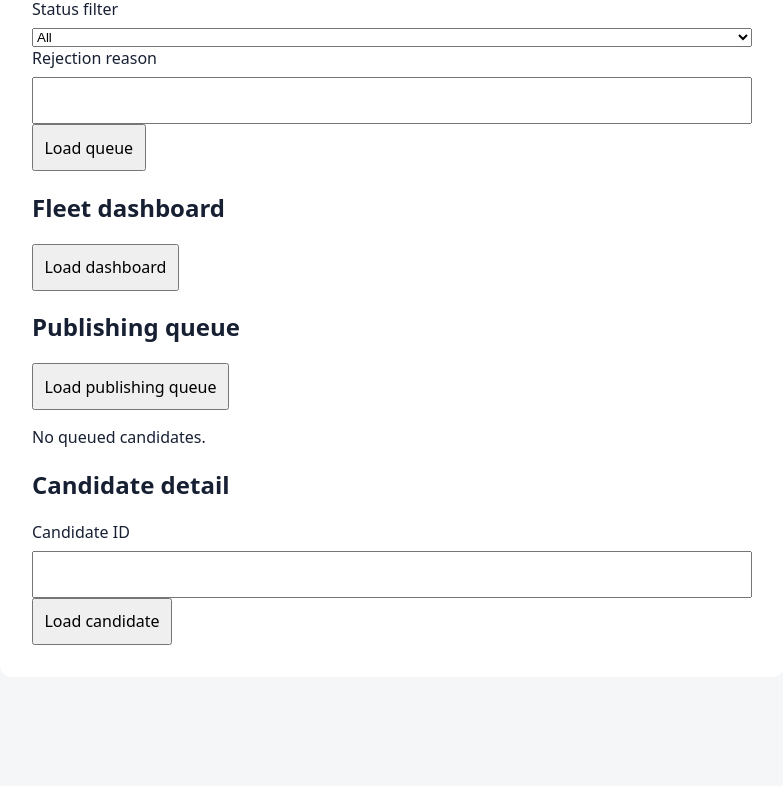
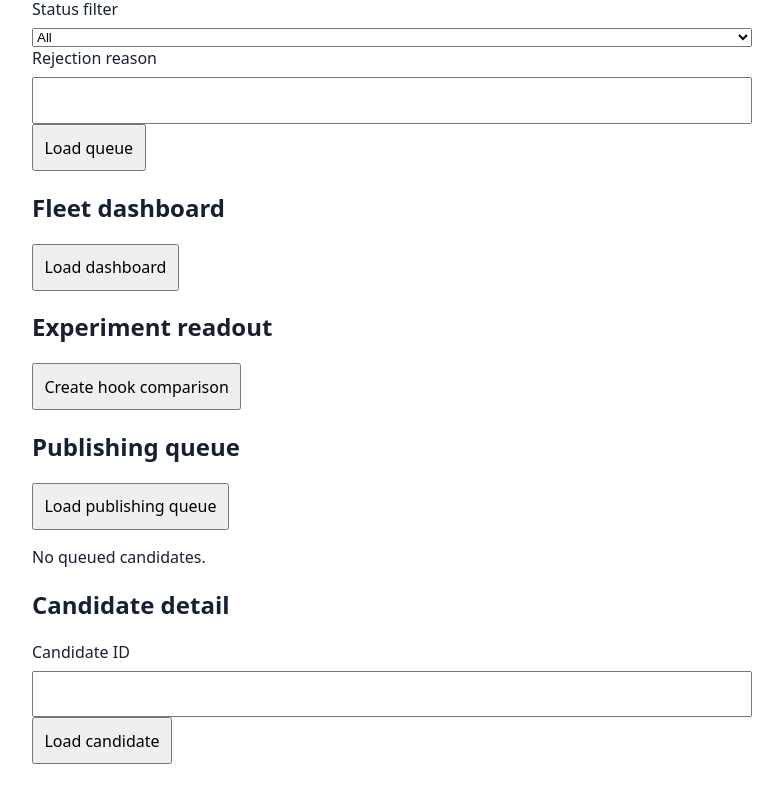
Before and after one commit to Sebochan69/ClipOps, a React (Vite) app in the folder frontend/: page / in a window 1280 px wide. Shown: the part 1017-1803 px from the top of the page, without its empty margins (248-1031 px from the left). Before the commit the page ends 1742 px from the top, so only its background shows below. Built offline with nearby package versions, Linux system fonts and the light colour scheme.

Commit message:
feat: add experiment readout UI

```diff
--- a/frontend/src/main.tsx
+++ b/frontend/src/main.tsx
@@ -35,6 +35,7 @@ function App() {
   const [rejectionReason, setRejectionReason] = useState("");
   const [publishingQueue, setPublishingQueue] = useState<PublishingItem[]>([]);
   const [dashboard, setDashboard] = useState<Dashboard | null>(null);
+  const [experiment, setExperiment] = useState<{ name: string; variant_a: string; variant_b: string; confidence_note: string | null } | null>(null);
 
   async function loadFile(event: ChangeEvent<HTMLInputElement>) {
     const file = event.target.files?.[0];
@@ -75,6 +76,12 @@ function App() {
     const response = await fetch(`http://127.0.0.1:8000/transcripts/${transcriptId}/segments`);
     if (!response.ok) return setMessage("Could not load transcript segments.");
     setSegments((await response.json()) as NonNullable<typeof segments>);
+  }
+
+  async function createExperiment() {
+    const response = await fetch("http://127.0.0.1:8000/experiments", { method: "POST", headers: { "Content-Type": "application/json" }, body: JSON.stringify({ id: crypto.randomUUID(), name: "Hook comparison", hypothesis: "Compare two hook styles.", primary_metric: "engagement_rate", variant_a: "Question", variant_b: "Statement", confidence_note: "Simulated, small sample; no causal claim." }) });
+    if (!response.ok) return setMessage("Could not create experiment.");
+    setExperiment((await response.json()) as NonNullable<typeof experiment>);
   }
 
   async function loadDashboard() {
@@ -135,6 +142,7 @@ function App() {
     {segments?.map((segment) => <article key={segment.id}><strong>{segment.start_seconds}s–{segment.end_seconds}s</strong><p>{segment.text}</p></article>)}
     <section><h2>Review queue</h2><label>Workflow run ID<input value={workflowRunId} onChange={(event) => setWorkflowRunId(event.target.value)} /></label><label>Status filter<select value={queueStatus} onChange={(event) => setQueueStatus(event.target.value)}><option value="">All</option><option>NEEDS_REVIEW</option><option>APPROVED</option><option>REJECTED</option><option>EDITING</option></select></label><label>Rejection reason<input value={rejectionReason} onChange={(event) => setRejectionReason(event.target.value)} /></label><button onClick={loadQueue}>Load queue</button>{queue.map((item) => <article key={item.candidate_id}><strong>{item.status} · {item.scores?.overall_score ?? "Unscored"}</strong><p>{item.transcript_excerpt}</p><button onClick={() => reviewCandidate(item.candidate_id, "SUBMIT_FOR_REVIEW")}>Submit</button><button onClick={() => reviewCandidate(item.candidate_id, "APPROVE")}>Approve</button><button onClick={() => reviewCandidate(item.candidate_id, "REJECT")}>Reject</button><button onClick={() => reviewCandidate(item.candidate_id, "EDIT")}>Edit</button></article>)}</section>
     <section><h2>Fleet dashboard</h2><button onClick={loadDashboard}>Load dashboard</button>{dashboard && <><p className="warning">Simulated performance data</p><p>Approval rate: {Math.round(dashboard.approval_rate * 100)}% · Queue: {dashboard.queue_status}</p>{dashboard.accounts.map((account) => <article key={account.account}><strong>{account.account}</strong><p>Health: {account.health_score} · Published: {account.published_clips} · Median engagement: {account.median_engagement_rate}</p></article>)}</>}</section>
+    <section><h2>Experiment readout</h2><button onClick={createExperiment}>Create hook comparison</button>{experiment && <article><strong>{experiment.name}</strong><p>{experiment.variant_a} vs {experiment.variant_b}</p><p className="warning">{experiment.confidence_note}</p></article>}</section>
     <section><h2>Publishing queue</h2><button onClick={loadPublishingQueue}>Load publishing queue</button>{publishingQueue.length === 0 && <p>No queued candidates.</p>}{publishingQueue.map((item) => <article key={item.queue_item_id}><strong>{item.account} · {item.platform}</strong><p>{item.scheduled_for} · {item.status}</p><p>{item.candidate_excerpt}</p></article>)}</section>
     <section><h2>Candidate detail</h2><label>Candidate ID<input value={candidateId} onChange={(event) => setCandidateId(event.target.value)} /></label><button onClick={loadCandidate}>Load candidate</button></section>
     {candidate && <section><h3>{candidate.start_seconds}s–{candidate.end_seconds}s</h3><p>{candidate.transcript_excerpt}</p><p>{candidate.reason_selected}</p><p>Confidence: {candidate.confidence}</p><pre>{JSON.stringify(candidate.scores, null, 2)}</pre>{candidate.assets.map((asset, index) => <label key={asset.id}>{asset.asset_type}<textarea value={asset.content} onChange={(event) => setCandidate({ ...candidate, assets: candidate.assets.map((item, itemIndex) => itemIndex === index ? { ...item, content: event.target.value } : item) })} /><button onClick={() => saveAsset(asset)}>Save</button></label>)}</section>}
```
